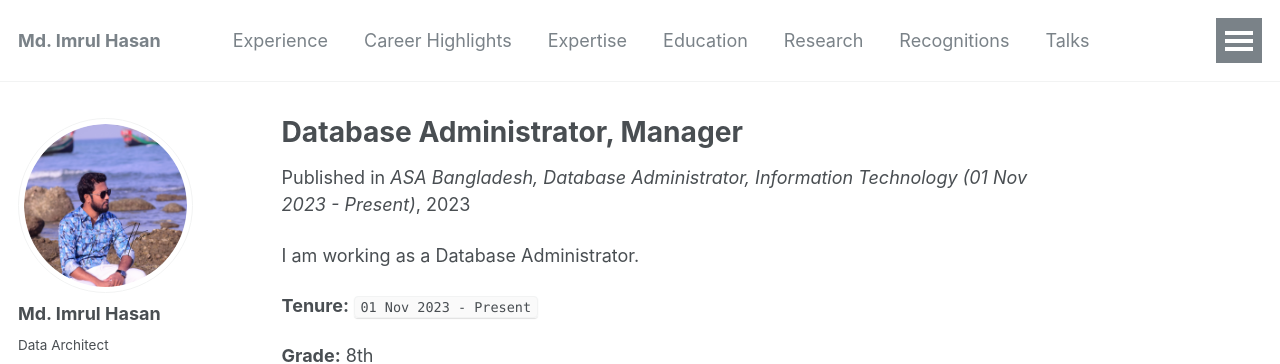
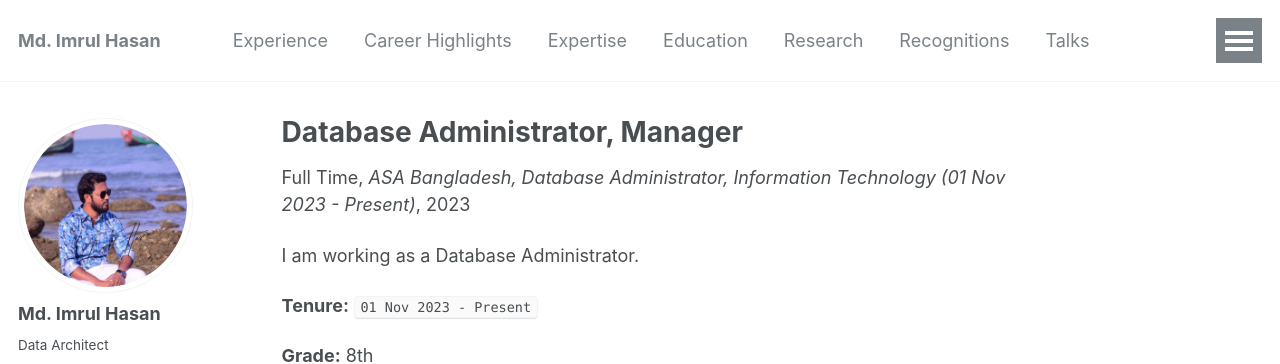
Before and after one commit to imrulhasandata/imrulhasandata, a Jekyll site: the page built from _experience/2023-11-01-asabd-current.md, in a window 1280 px wide and 1016 px high. Shown: the top 364 px of the window. Built offline with Jekyll 4.4.1, drawn with Linux system fonts in a browser that asks for light colours; some web fonts are replaced.

Commit message:
mac: exp

```diff
--- a/Documentation/docx.txt
+++ b/Documentation/docx.txt
@@ -188,3 +188,5 @@ tags:
   - tidyverse
   - data-science
   - visualization
+
+{% if page.collection == 'experience' and page.collection == 'education' %}
--- a/_layouts/single.html
+++ b/_layouts/single.html
@@ -34,7 +34,7 @@ layout: default
           <p class="page__date"><strong><i class="fa fa-fw fa-calendar" aria-hidden="true"></i> {{ site.data.ui-text[site.locale].date_label | default: "Published:" }}</strong> <time datetime="{{ page.modified | date: "%Y-%m-%d" }}">{{ page.modified | date: "%B %d, %Y" }}</time></p>
         {% endif %}
 
-        {% if page.collection == 'experience' and page.collection == 'education' %}
+        {% if page.collection == 'experience' or page.collection == 'education' %}
           <p> {{ page.type }}, <i>{{ page.venue }}</i>, {{ page.date | default: "1900-01-01" | date: "%Y" }} </p>
         {% elsif page.venue and page.date %}
           <p>Published in <i>{{ page.venue }}</i>, {{ page.date | default: "1900-01-01" | date: "%Y" }} </p>
```
